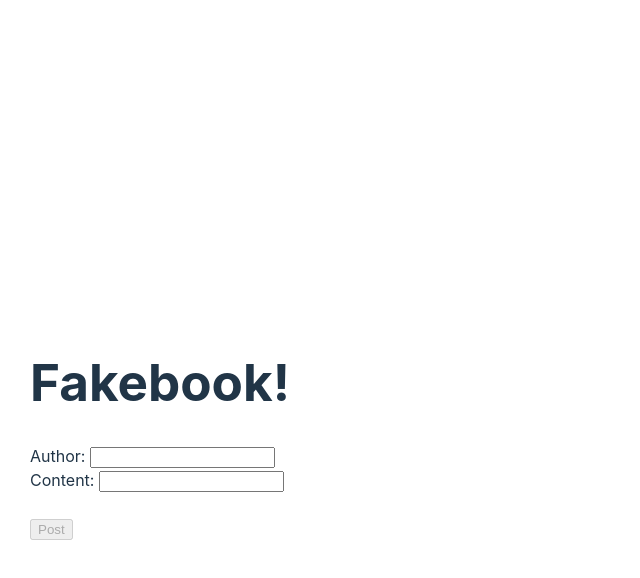
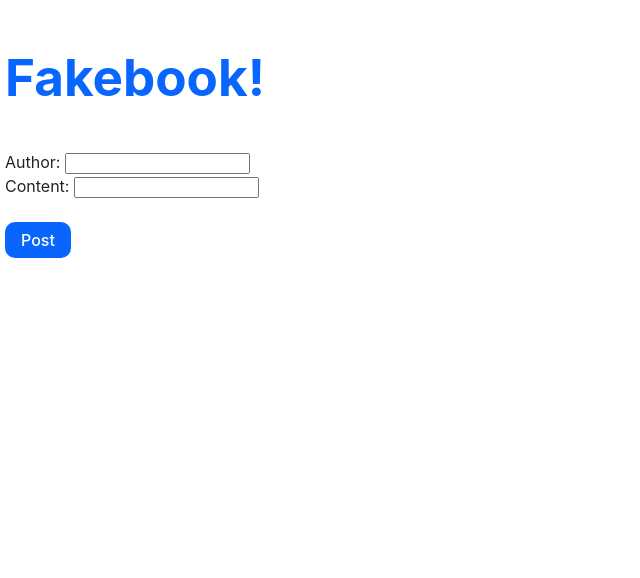
Before and after one commit to Shumel-coder/social-media-app, a React (Vite) app: page / in a window 1280 px wide. Shown: the top 578 px of the page, without its empty margins (0-640 px from the left). Built offline with nearby package versions, Linux system fonts and the light colour scheme.

Commit message:
Added more styling using material

```diff
--- a/package.json
+++ b/package.json
@@ -10,6 +10,11 @@
     "preview": "vite preview"
   },
   "dependencies": {
+    "@emotion/react": "^11.11.4",
+    "@emotion/styled": "^11.11.5",
+    "@fontsource/roboto": "^5.0.12",
+    "@mui/icons-material": "^5.15.15",
+    "@mui/material": "^5.15.15",
     "react": "^18.2.0",
     "react-dom": "^18.2.0"
   },
--- a/src/App.jsx
+++ b/src/App.jsx
@@ -1,3 +1,7 @@
+import "@fontsource/roboto/300.css";
+import "@fontsource/roboto/400.css";
+import "@fontsource/roboto/500.css";
+import "@fontsource/roboto/700.css";
 import React, { useState } from "react";
 import Post from "./components/Post";
 import Comment from "./components/Comment";
--- a/src/components/CommentForm.jsx
+++ b/src/components/CommentForm.jsx
@@ -42,6 +42,7 @@ function CreateComment(props) {
       <br />
       <br />
       <input
+        id="commentbutton"
         type="submit"
         value="Comment"
         disabled={commentor === "" || comment === ""}
--- a/src/components/CreatePostForm.jsx
+++ b/src/components/CreatePostForm.jsx
@@ -37,6 +37,7 @@ function CreatePost(props) {
       <br />
       <br />
       <input
+        id="postbutton"
         type="submit"
         value="Post"
         disabled={author === "" || content === ""}
--- a/src/components/Post.jsx
+++ b/src/components/Post.jsx
@@ -3,6 +3,11 @@ import Comment from "./Comment";
 import CreatePost from "./CreatePostForm";
 import CreateComment from "./CommentForm";
 import CommentFeed from "./CommentFeed";
+import ThumbUpOffAltIcon from "@mui/icons-material/ThumbUpOffAlt";
+import ThumbUpIcon from "@mui/icons-material/ThumbUp";
+import { SvgIcon } from "@mui/material";
+import FavoriteIcon from "@mui/icons-material/Favorite";
+import { blue, red } from "@mui/material/colors";
 
 function Post(props) {
   const [likes, setLikes] = useState(0);
@@ -18,10 +23,15 @@ function Post(props) {
 
   return (
     <div className="postCard">
-      <h3> {props.author} </h3>
+      <h2> {props.author} </h2>
       <h4> {props.content} </h4>
-      <h5> Likes: {likes} </h5>
-      <button onClick={handleLike}>Like</button>
+      <h5>
+        <FavoriteIcon sx={{ color: red[500] }} />
+        {likes}{" "}
+      </h5>
+      <button onClick={handleLike} on>
+        <ThumbUpOffAltIcon sx={{ color: blue[500] }} />
+      </button>
       <p>Comments:</p>
       <CommentFeed comments={comments} />
       <br />
--- a/src/index.css
+++ b/src/index.css
@@ -3,10 +3,11 @@
   flex-direction: column;
   justify-content: flex-start;
   align-items: flex-start;
+  width: 100%;
   font-family: Inter, system-ui, Avenir, Helvetica, Arial, sans-serif;
   line-height: 1.5;
   font-weight: 400;
-  padding: 30px;
+  padding: 5px;
   color-scheme: light dark;
   color: rgba(255, 255, 255, 0.87);
   background-color: #242424;
@@ -17,41 +18,52 @@
   -moz-osx-font-smoothing: grayscale;
 }
 
+h2,
+h3,
+h4,
+h5,
+p,
+label {
+  color: #242424;
+}
+
 a {
   font-weight: 500;
-  color: #646cff;
+  color: #0866ff;
   text-decoration: inherit;
 }
 a:hover {
-  color: #535bf2;
+  color: #0866ff;
 }
 
 body {
   margin: 0;
   display: flex;
-  place-items: center;
-  min-width: 320px;
-  min-height: 100vh;
+  flex-direction: column;
+  justify-content: flex-start;
+  align-items: flex-start;
+  width: 100%;
 }
 
 h1 {
+  color: #0866ff;
   font-size: 3.2em;
-  line-height: 1.1;
+  width: 100%;
 }
 
 button {
   border-radius: 8px;
   border: 1px solid transparent;
-  padding: 0.6em 1.2em;
+  padding: 0;
   font-size: 1em;
   font-weight: 500;
   font-family: inherit;
-  background-color: #1a1a1a;
+  background-color: white;
   cursor: pointer;
   transition: border-color 0.25s;
 }
 button:hover {
-  border-color: #646cff;
+  border-color: #0866ff;
 }
 button:focus,
 button:focus-visible {
@@ -60,20 +72,57 @@ button:focus-visible {
 
 @media (prefers-color-scheme: light) {
   :root {
-    color: #213547;
+    color: #0866ff;
     background-color: #ffffff;
   }
   a:hover {
-    color: #747bff;
+    color: #0866ff;
   }
   button {
     background-color: #f9f9f9;
   }
 }
 
+.top {
+  display: flex;
+  flex-direction: column;
+  align-self: flex-start;
+  justify-content: flex-start;
+  align-items: flex-start;
+  width: 100%;
+  padding: 0 0 20px 0;
+}
 .postCard {
-  border: solid;
+  border-top: solid #0866ff;
+  border-bottom: solid #0866ff;
   margin: 5px;
-  padding: 5px;
-  width: 100%;
+  display: flex;
+  flex-direction: column;
+  align-content: stretch;
+  justify-content: flex-start;
+  align-items: flex-start;
+  flex-grow: 1;
+  flex-wrap: wrap;
+  padding: 5px 5px 20px 0;
 }
+
+#postbutton,
+#commentbutton {
+  border-radius: 10px;
+  border: none;
+  color: white;
+  padding: 8px 16px;
+  text-align: center;
+  text-decoration: none;
+  font-size: 1em;
+  font-weight: 500;
+  font-family: inherit;
+  background-color: #0866ff;
+  cursor: pointer;
+  transition: border-color 0.25s;
+}
+
+#postbutton:hover,
+#commentbutton:hover {
+  background-color: #034dc4;
+}
```
Also changed, not shown: 1 other file (tests, documents, lock files or other folders).
